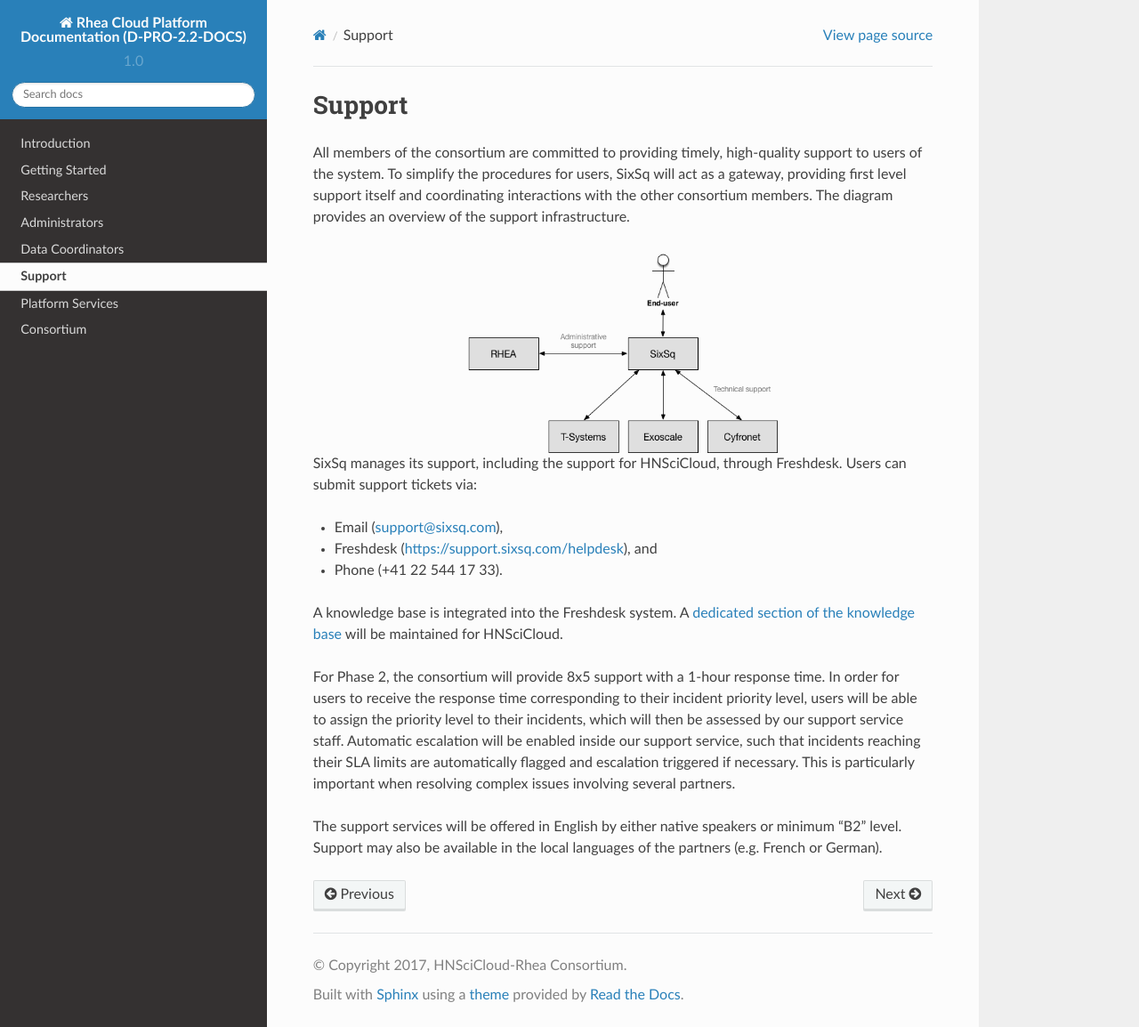
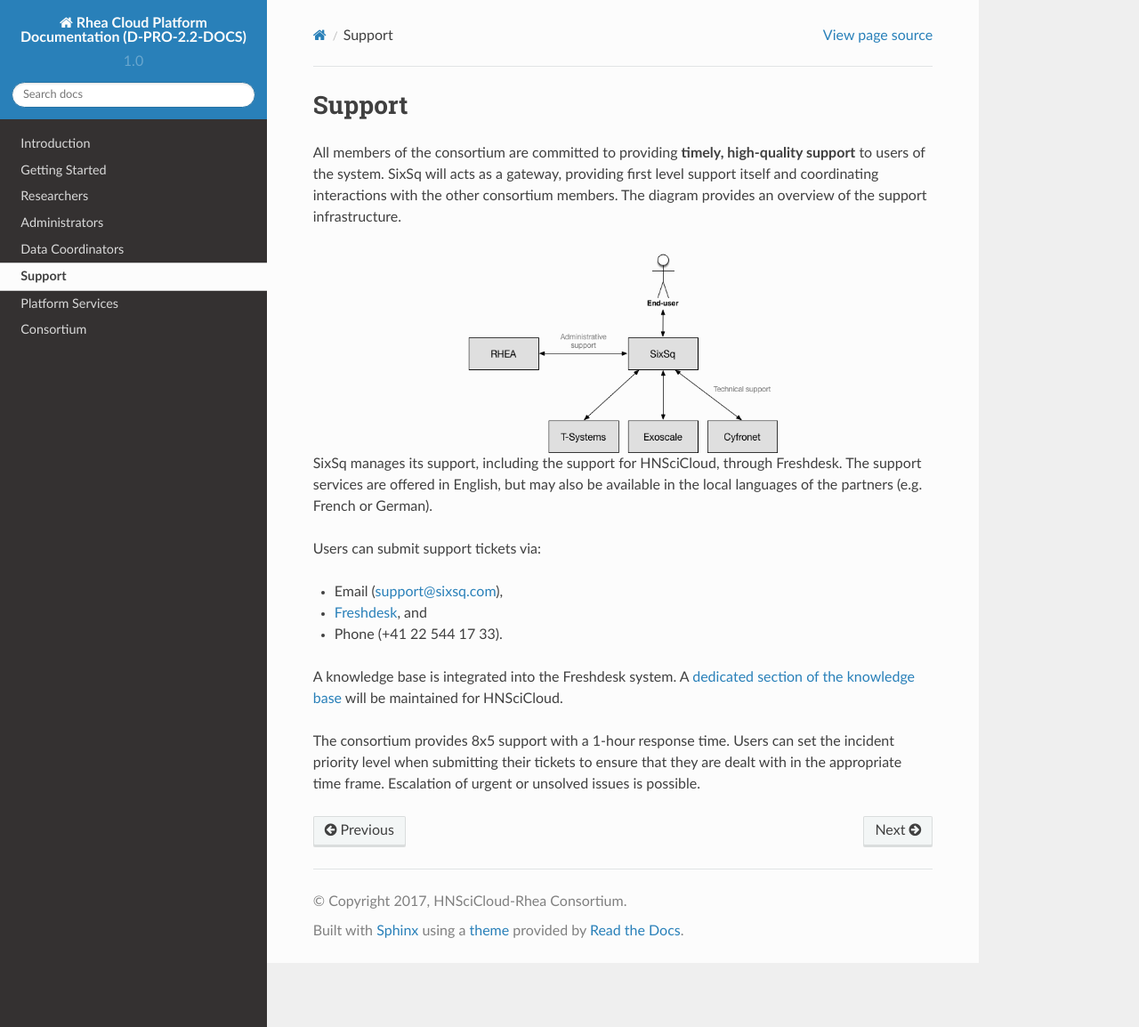
Before and after one commit to teamputtygen/hn-docs, a Sphinx documentation site: the page built from docs/support.rst, in a window 1280 px wide and 1154 px high. Shown: the whole window at 89% size. Built offline with Sphinx 7.4.7 and the Read the Docs theme 2.0.0, drawn with Linux system fonts in a browser that asks for light colours.

Commit message:
update support section

```diff
--- a/docs/support.rst
+++ b/docs/support.rst
@@ -1,12 +1,11 @@
 Support
 =======
 
-All members of the consortium are committed to providing timely,
-high-quality support to users of the system.  To simplify the
-procedures for users, SixSq will act as a gateway, providing first
-level support itself and coordinating interactions with the other
-consortium members. The diagram provides an overview of the support
-infrastructure.
+All members of the consortium are committed to providing **timely,
+high-quality support** to users of the system.  SixSq will acts as a
+gateway, providing first level support itself and coordinating
+interactions with the other consortium members. The diagram provides
+an overview of the support infrastructure.
 
 .. figure:: images/support-desk-phase-2.png
    :alt: Support Desk Diagram
@@ -14,10 +13,14 @@
    :align: center
 
 SixSq manages its support, including the support for HNSciCloud,
-through Freshdesk. Users can submit support tickets via:
+through Freshdesk. The support services are offered in English, but
+may also be available in the local languages of the partners
+(e.g. French or German).
+
+Users can submit support tickets via:
 
 - Email (support@sixsq.com),
-- Freshdesk (https://support.sixsq.com/helpdesk), and
+- Freshdesk_, and
 - Phone (+41 22 544 17 33).
 
 A knowledge base is integrated into the Freshdesk system. A `dedicated
@@ -25,16 +28,9 @@
 <http://support.sixsq.com/solution/categories/12000002171>`_ will be
 maintained for HNSciCloud.
 
-For Phase 2, the consortium will provide 8x5 support with a 1-hour
-response time.  In order for users to receive the response time
-corresponding to their incident priority level, users will be able to
-assign the priority level to their incidents, which will then be
-assessed by our support service staff. Automatic escalation will be
-enabled inside our support service, such that incidents reaching their
-SLA limits are automatically flagged and escalation triggered if
-necessary. This is particularly important when resolving complex
-issues involving several partners.
+The consortium provides 8x5 support with a 1-hour response time. Users
+can set the incident priority level when submitting their tickets to
+ensure that they are dealt with in the appropriate time frame.
+Escalation of urgent or unsolved issues is possible.
 
-The support services will be offered in English by either native
-speakers or minimum “B2” level. Support may also be available in the
-local languages of the partners (e.g. French or German).
+.. _Freshdesk: https://support.sixsq.com/helpdesk
```
